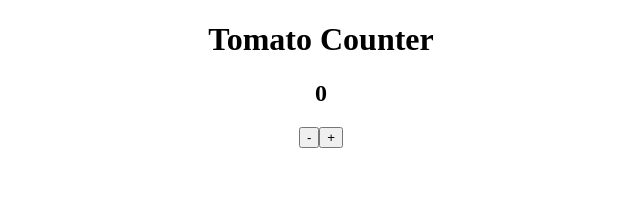
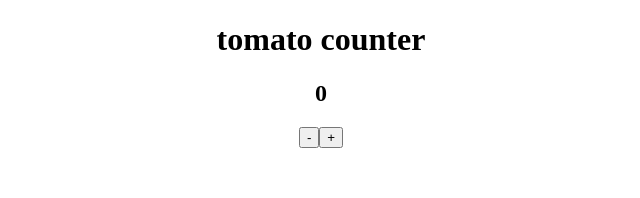
Before and after one commit to Tkogiah/tomato-counter-app, a React (Create React App) app: page / in a window 1280 px wide. Shown: the top 198 px of the page, without its empty margins (319-959 px from the left). Built offline with nearby package versions, Linux system fonts and the light colour scheme.

Commit message:
refactored code to be multiple components and prop use

```diff
--- a/src/App.js
+++ b/src/App.js
@@ -1,4 +1,6 @@
 import React from "react";
+import Tomato from "./Tomato";
+import Button from "./Button";
 
 export default function App() {
   const[tomato, setTomato] = React.useState(0)
@@ -10,16 +12,20 @@ export default function App() {
 
   return (
     <div className="App">
-      <h1 className="heading">Tomato Counter</h1>
-      {tomato > 0 ? <h2 className="tomato">{tomatoArray}</h2>:<h2 className="tomato">{tomato}</h2>}
-      <button className="button" onClick={() => {tomato > 0 && setTomato(tomato - 1)}}>
-        -
-      </button>
-
-      <button className="button" onClick={() => setTomato(tomato + 1)}>
-        +
-      </button>
-
+      <Tomato
+        title={'tomato counter'}
+        counter={tomato}
+        array={tomatoArray}
+      />
+      <Button
+        onClick={() => setTomato(tomato - 1)}
+        buttonType={'-'}
+      />
+      <Button
+        onClick={() => setTomato(tomato + 1)}
+        buttonType={'+'}
+      />
+      {console.log(tomatoArray)}
     </div>
   );
 }
--- /dev/null
+++ b/src/Button.js
@@ -0,0 +1,9 @@
+export default function Button(props) {
+    return (
+        <>
+            <button className="button" onClick={props.onClick} >
+                {props.buttonType}
+            </button>
+        </>
+    )
+}
--- /dev/null
+++ b/src/Tomato.js
@@ -0,0 +1,8 @@
+export default function Tomato(props) {
+    return (
+        <>
+            <h1 className="heading">{props.title}</h1>
+            {props.counter > 0 ? <h2 className="tomato">{props.array}</h2>:<h2 className="tomato">{props.counter}</h2>}
+        </>
+    )
+}
```
